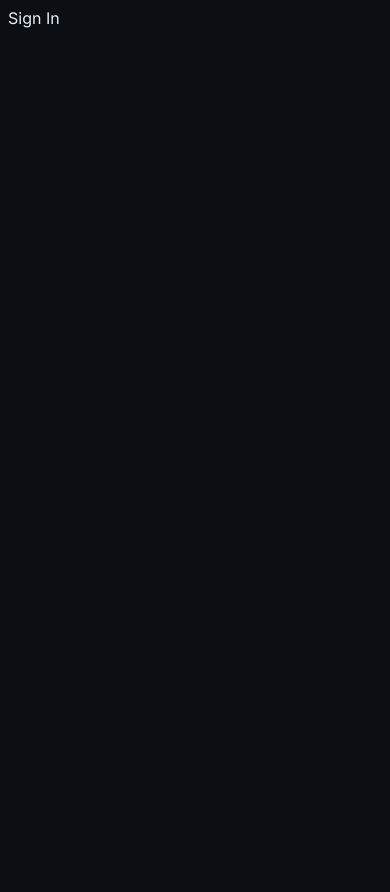
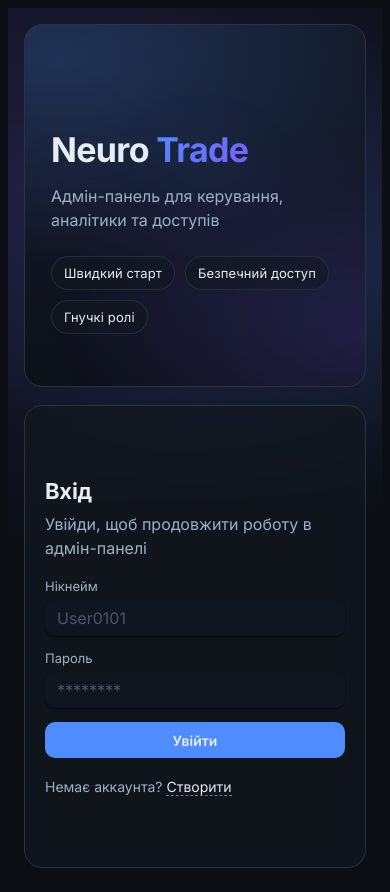
Before and after one commit to xalleer/crypto-app-admin, a React (Vite) app: page /sign-in in a window 390 px wide. Before the commit the page ends 844 px from the top, so only its background shows below. Built offline with nearby package versions, Linux system fonts and the light colour scheme.

Commit message:
Redesign authentication layouts and pages; implement responsive styling and improved structure

```diff
--- a/src/layouts/AuthLayout.tsx
+++ b/src/layouts/AuthLayout.tsx
@@ -2,8 +2,27 @@ import { Outlet } from 'react-router-dom'
 import '../styles/layouts/_auth-layout.scss'
 export default function AuthLayout() {
   return (
-    <main>
-      <Outlet />
+    <main className="auth-layout">
+      <section className="auth-layout__shell">
+        <aside className="auth-layout__brand" aria-label="Brand">
+          <div className="auth-layout__brand-inner">
+            <h1 className="auth-layout__title">
+              Neuro <span className="auth-layout__accent">Trade</span>
+            </h1>
+            <p className="auth-layout__subtitle">Адмін-панель для керування, аналітики та доступів</p>
+            <div className="auth-layout__highlights" aria-hidden="true">
+              <div className="auth-layout__pill">Швидкий старт</div>
+              <div className="auth-layout__pill">Безпечний доступ</div>
+              <div className="auth-layout__pill">Гнучкі ролі</div>
+            </div>
+          </div>
+          <div className="auth-layout__decor" aria-hidden="true" />
+        </aside>
+
+        <section className="auth-layout__content" aria-label="Auth content">
+          <Outlet />
+        </section>
+      </section>
     </main>
   )
 }
--- a/src/pages/Auth/SignInPage.tsx
+++ b/src/pages/Auth/SignInPage.tsx
@@ -1,3 +1,31 @@
+import CustomInput from "@components/CustomInput.tsx";
+import CustomButton from "@components/CustomButton.tsx";
+import {NavLink} from "react-router-dom";
+
 export default function SignInPage() {
-  return <div>Sign In</div>
+  return (
+    <div className="auth-card">
+      <header className="auth-card__header">
+        <h2 className="auth-card__title">Вхід</h2>
+        <p className="auth-card__hint">Увійди, щоб продовжити роботу в адмін-панелі</p>
+      </header>
+
+      <form className="auth-card__form">
+        <div className="auth-card__field">
+          <span className="auth-card__label">Нікнейм</span>
+          <CustomInput type="text" placeholder="User0101" />
+        </div>
+
+        <div className="auth-card__field">
+          <span className="auth-card__label">Пароль</span>
+          <CustomInput type="password" placeholder="********" />
+        </div>
+
+        <CustomButton text="Увійти" variant="solid" />
+        <p className="auth-card__footer">
+          Немає аккаунта? <span><NavLink to="/sign-up">Створити</NavLink></span>
+        </p>
+      </form>
+    </div>
+  )
 }
--- a/src/pages/Auth/SignUpPage.tsx
+++ b/src/pages/Auth/SignUpPage.tsx
@@ -1,24 +1,30 @@
 import CustomInput from "@components/CustomInput.tsx";
 import CustomButton from "@components/CustomButton.tsx";
+import {NavLink} from "react-router-dom";
 
 export default function SignUpPage() {
   return (
-    <div className="container">
-      <form className="form">
-        <div>
-          <h2>Реєстрація</h2>
-        </div>
-        <div className="input-group">
-          <span>Нікнейм</span>
+    <div className="auth-card">
+      <header className="auth-card__header">
+        <h2 className="auth-card__title">Реєстрація</h2>
+        <p className="auth-card__hint">Створи обліковий запис, щоб отримати доступ до адмін-панелі</p>
+      </header>
+
+      <form className="auth-card__form">
+        <div className="auth-card__field">
+          <span className="auth-card__label">Нікнейм</span>
           <CustomInput type="text" placeholder="User0101" />
         </div>
 
-        <div className="input-group">
-          <span>Пароль</span>
+        <div className="auth-card__field">
+          <span className="auth-card__label">Пароль</span>
           <CustomInput type="password" placeholder="********" />
         </div>
 
         <CustomButton text="Зареєструватися" variant="solid" />
+        <p className="auth-card__footer">
+          Вже є аккаунт? <span><NavLink to="/sign-in">Увійти</NavLink></span>
+        </p>
       </form>
     </div>
   )
--- a/src/styles/layouts/_auth-layout.scss
+++ b/src/styles/layouts/_auth-layout.scss
@@ -1,4 +1,136 @@
 .auth-layout {
-    min-height: 100vh;
+  min-height: 100vh;
+  display: flex;
+  align-items: stretch;
+  justify-content: center;
+  padding: 24px;
+  background:
+    radial-gradient(900px 600px at 10% 20%, color-mix(in srgb, var(--accent-secondary) 18%, transparent), transparent 60%),
+    radial-gradient(700px 450px at 80% 30%, color-mix(in srgb, var(--accent-primary) 16%, transparent), transparent 55%);
+}
 
+.auth-layout__shell {
+  width: min(1100px, 100%);
+  min-height: calc(100vh - 48px);
+  display: grid;
+  grid-template-columns: 1.2fr 1fr;
+  gap: 18px;
 }
+
+.auth-layout__brand {
+  position: relative;
+  overflow: hidden;
+  border-radius: 18px;
+  border: 1px solid var(--border);
+  background:
+    linear-gradient(180deg, color-mix(in srgb, var(--bg-secondary) 75%, transparent), color-mix(in srgb, var(--bg-primary) 88%, transparent)),
+    radial-gradient(700px 320px at 15% 10%, color-mix(in srgb, var(--accent-primary) 22%, transparent), transparent 60%),
+    radial-gradient(650px 360px at 70% 75%, color-mix(in srgb, var(--accent-secondary) 20%, transparent), transparent 60%);
+}
+
+.auth-layout__brand-inner {
+  position: relative;
+  z-index: 1;
+  padding: 34px;
+  display: flex;
+  flex-direction: column;
+  justify-content: center;
+  height: 100%;
+  gap: 14px;
+}
+
+.auth-layout__title {
+  margin: 0;
+  font-size: clamp(34px, 4vw, 44px);
+  font-weight: 700;
+  letter-spacing: -0.02em;
+}
+
+.auth-layout__accent {
+  display: inline-block;
+  background: var(--accent-gradient);
+  -webkit-background-clip: text;
+  background-clip: text;
+  color: transparent;
+  filter: drop-shadow(0 10px 30px color-mix(in srgb, var(--accent-primary) 20%, transparent));
+}
+
+.auth-layout__subtitle {
+  margin: 0;
+  color: var(--text-secondary);
+  max-width: 40ch;
+  line-height: 1.5;
+}
+
+.auth-layout__highlights {
+  display: flex;
+  flex-wrap: wrap;
+  gap: 10px;
+  margin-top: 10px;
+}
+
+.auth-layout__pill {
+  padding: 8px 12px;
+  border-radius: 999px;
+  border: 1px solid color-mix(in srgb, var(--border) 75%, transparent);
+  background: color-mix(in srgb, var(--bg-secondary) 60%, transparent);
+  color: var(--text-primary);
+  font-size: 13px;
+  letter-spacing: 0.01em;
+}
+
+.auth-layout__decor {
+  position: absolute;
+  inset: -200px;
+  background:
+    radial-gradient(600px 350px at 30% 30%, color-mix(in srgb, var(--accent-primary) 26%, transparent), transparent 60%),
+    radial-gradient(500px 320px at 70% 65%, color-mix(in srgb, var(--accent-secondary) 22%, transparent), transparent 60%);
+  opacity: 0.75;
+  transform: translate3d(0, 0, 0);
+  animation: authFloat 12s ease-in-out infinite;
+  pointer-events: none;
+}
+
+.auth-layout__content {
+  display: flex;
+  align-items: center;
+  justify-content: center;
+  border-radius: 18px;
+  border: 1px solid var(--border);
+  background: color-mix(in srgb, var(--bg-secondary) 72%, transparent);
+  backdrop-filter: blur(10px);
+  -webkit-backdrop-filter: blur(10px);
+}
+
+@keyframes authFloat {
+  0% {
+    transform: translate3d(-2%, -1%, 0) scale(1);
+  }
+  50% {
+    transform: translate3d(2%, 1%, 0) scale(1.03);
+  }
+  100% {
+    transform: translate3d(-2%, -1%, 0) scale(1);
+  }
+}
+
+@media (max-width: 920px) {
+  .auth-layout {
+    padding: 16px;
+  }
+
+  .auth-layout__shell {
+    grid-template-columns: 1fr;
+    min-height: auto;
+  }
+
+  .auth-layout__brand-inner {
+    padding: 26px;
+  }
+}
+
+@media (prefers-reduced-motion: reduce) {
+  .auth-layout__decor {
+    animation: none;
+  }
+}
--- a/src/styles/pages/_sign-up.scss
+++ b/src/styles/pages/_sign-up.scss
@@ -1,24 +1,65 @@
-.container{
+.auth-card{
+  width: min(420px, 100%);
+  padding: 26px;
   display: flex;
-  justify-content: center;
-  align-items: center;
-  height: 100vh;
-  width: 100%;
-  .form {
-    padding: 20px;
-    border-radius: 10px;
-    border: 1px solid var(--border);
+  flex-direction: column;
+  gap: 18px;
+
+  &__header {
     display: flex;
     flex-direction: column;
-    gap: 16px;
-    width: 20%;
-    .input-group {
-      display: flex;
-      flex-direction: column;
-      gap: 4px;
-      span {
-        font-size: 14px;
-      }
+    gap: 8px;
+  }
+
+  &__title {
+    margin: 0;
+    font-size: 22px;
+    font-weight: 700;
+    letter-spacing: -0.01em;
+  }
+
+  &__hint {
+    margin: 0;
+    color: var(--text-secondary);
+    line-height: 1.5;
+  }
+
+  &__form {
+    display: flex;
+    flex-direction: column;
+    gap: 14px;
+  }
+
+  &__field {
+    display: flex;
+    flex-direction: column;
+    gap: 6px;
+  }
+
+  &__label {
+    font-size: 13px;
+    color: var(--text-secondary);
+  }
+
+  &__footer {
+    margin: 6px 0 0;
+    color: var(--text-secondary);
+    font-size: 14px;
+
+    a {
+      color: var(--text-primary);
+      text-decoration: none;
+      border-bottom: 1px dashed color-mix(in srgb, var(--text-primary) 45%, transparent);
+    }
+
+    a:hover {
+      border-bottom-color: color-mix(in srgb, var(--text-primary) 75%, transparent);
     }
   }
 }
+
+@media (max-width: 420px) {
+  .auth-card {
+    padding: 20px;
+  }
+}
```
